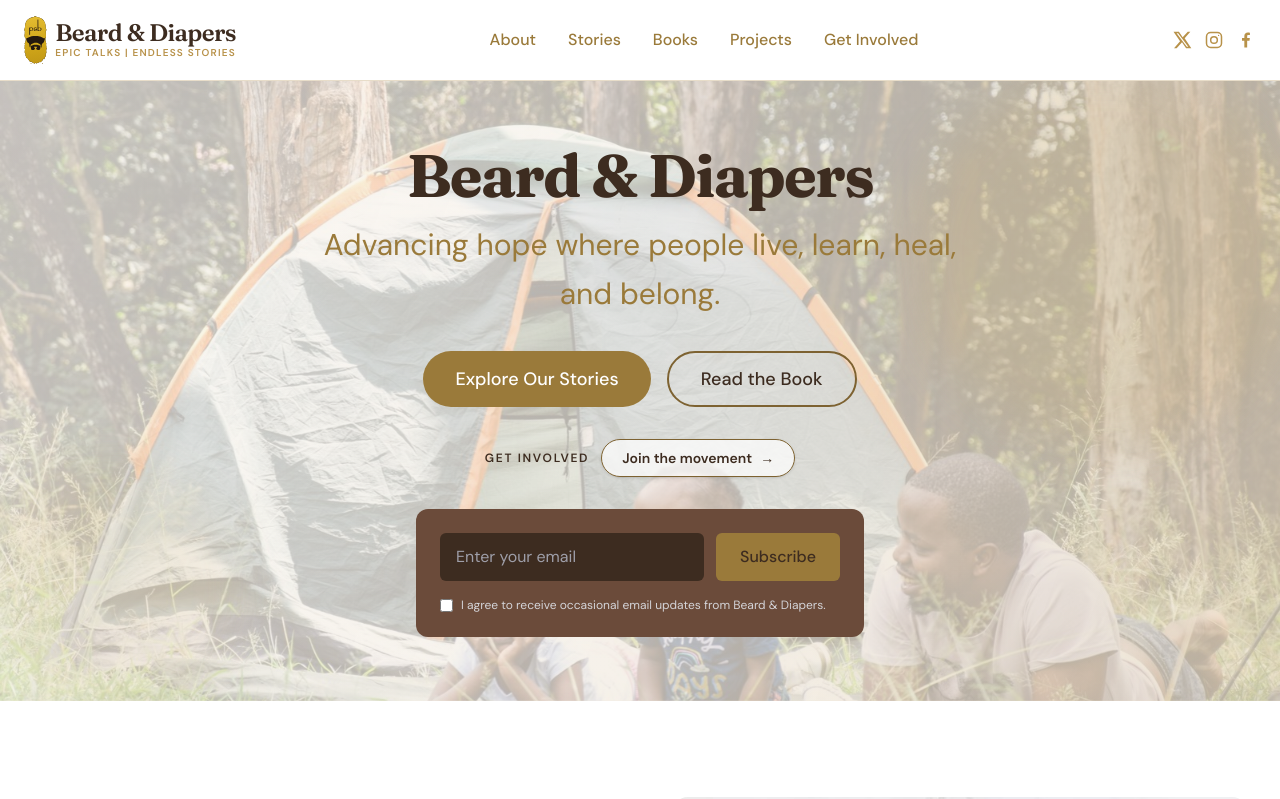
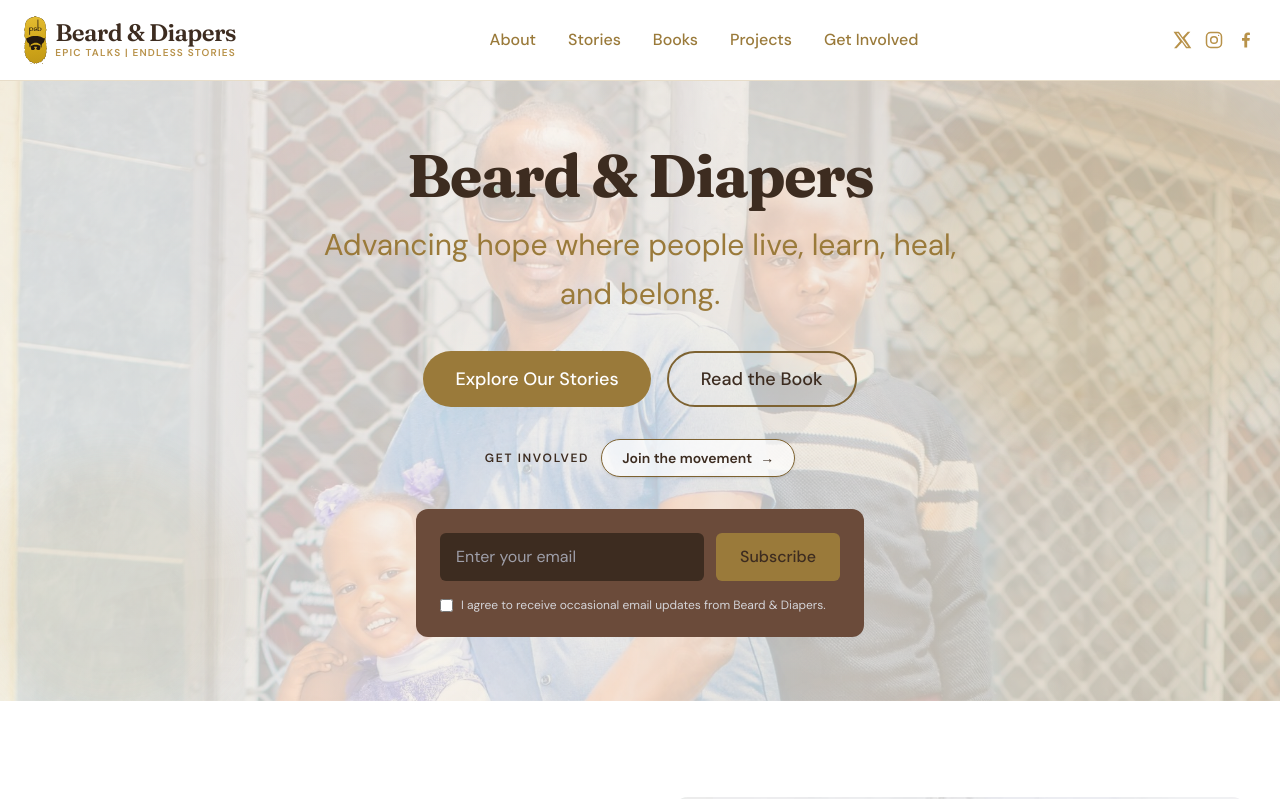
Before and after one commit to Amonochuka/blog, a Next.js app: page / in a window 1280 px wide. Shown: the top 799 px of the page. Built offline with nearby package versions, Linux system fonts and the light colour scheme.

Commit message:
style: set photo crossfade to fourteen seconds

```diff
--- a/app/globals.css
+++ b/app/globals.css
@@ -83,12 +83,12 @@
 
 .family-photo-backdrop__image--first {
   opacity: 0.8;
-  animation: family-photo-backdrop-first 29s linear infinite;
+  animation: family-photo-backdrop-first 14s linear infinite;
 }
 
 .family-photo-backdrop__image--second {
   opacity: 0;
-  animation: family-photo-backdrop-second 29s linear infinite;
+  animation: family-photo-backdrop-second 14s linear infinite;
 }
 
 .family-photo-backdrop__tint {
```
